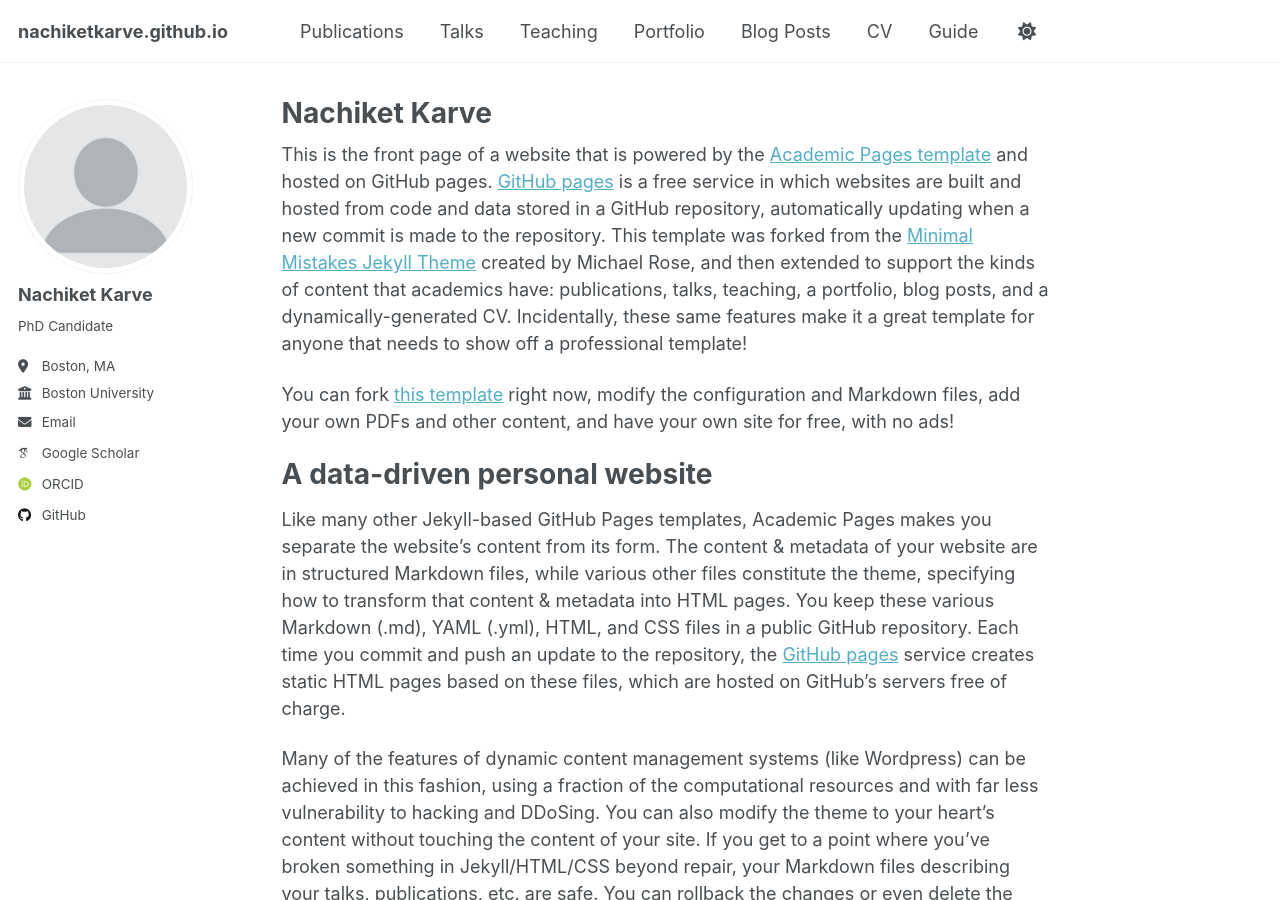
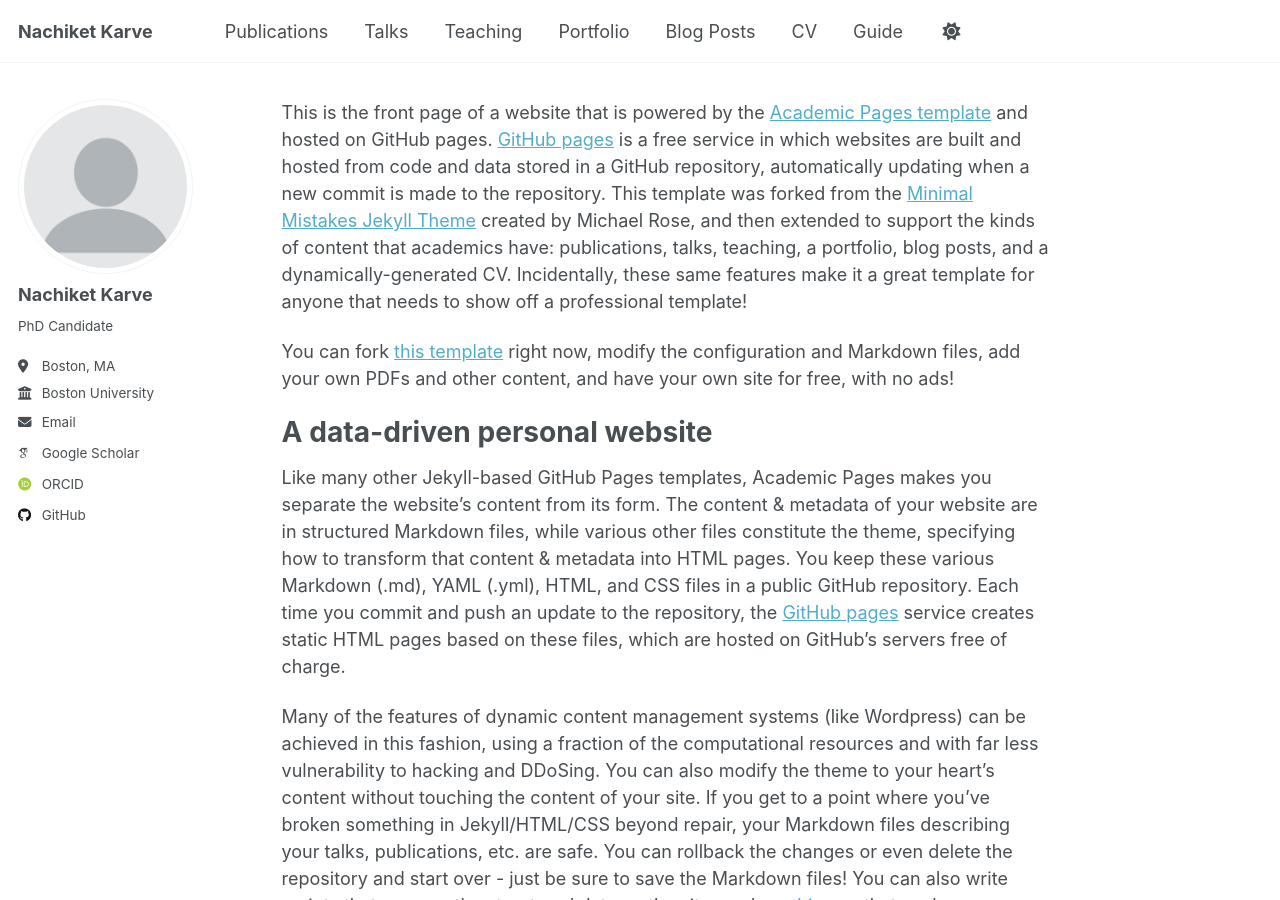
Before and after one commit to nachiketkarve/nachiketkarve.github.io, a Jekyll site: the page built from _pages/about.md, in a window 1280 px wide and 900 px high. Built offline with Jekyll 4.4.1, drawn with Linux system fonts in a browser that asks for light colours; some web fonts are replaced; a script that is not in the unit is left out.

Commit message:
Initial Commit

```diff
--- a/_config.yml
+++ b/_config.yml
@@ -9,10 +9,10 @@
 # Basic Site Settings
 locale                   : "en-US"
 site_theme               : "default"
-title                    : #"Nachiket Karve"
+title                    : "Nachiket Karve"
 title_separator          : "-"
-name                     : &name "Nachiket Karve"
-description              : &description "Personal website"
+name                     : #&name "Nachiket Karve"
+description              : #&description "Personal website"
 url                      : https://nachiketkarve.github.io # the base hostname & protocol for your site e.g. "https://[your GitHub username].github.io" or if you already have some other page hosted on Github then use "https://[your GitHub username].github.io/[Your Repo Name]"
 baseurl                  : "" # the subpath of your site, e.g. "/blog"
 repository               : "nachiketkarve/nachiketkarve.github.io"
--- a/_pages/about.md
+++ b/_pages/about.md
@@ -1,6 +1,6 @@
 ---
 permalink: /
-title: "Nachiket Karve"
+title: #"Nachiket Karve"
 author_profile: true
 redirect_from:
   - /about/
```
